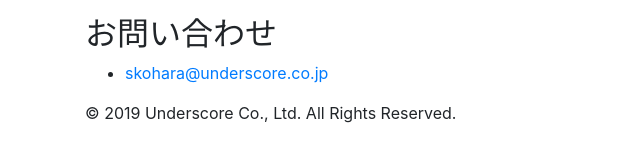
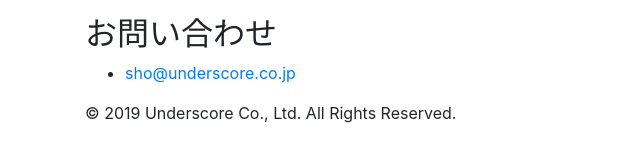
Before and after one commit to shokohara/useless, a website: page front/assets/index.html in a window 1280 px wide. Shown: the part 579-740 px from the top of the page, 0-640 px from the left. Drawn offline with nearby package versions, Linux system fonts and the light colour scheme.

Commit message:
メールアドレスを更新する

```diff
--- a/front/assets/index.html
+++ b/front/assets/index.html
@@ -47,7 +47,7 @@
   </ul>
   <h2>お問い合わせ</h2>
   <ul>
-    <li><a href="mailto:skohara@underscore.co.jp">skohara@underscore.co.jp</a></li>
+    <li><a href="mailto:sho@underscore.co.jp">sho@underscore.co.jp</a></li>
   </ul>
 </main>
 <footer class="container footer">© 2019 Underscore Co., Ltd. All Rights Reserved.</footer>
```
